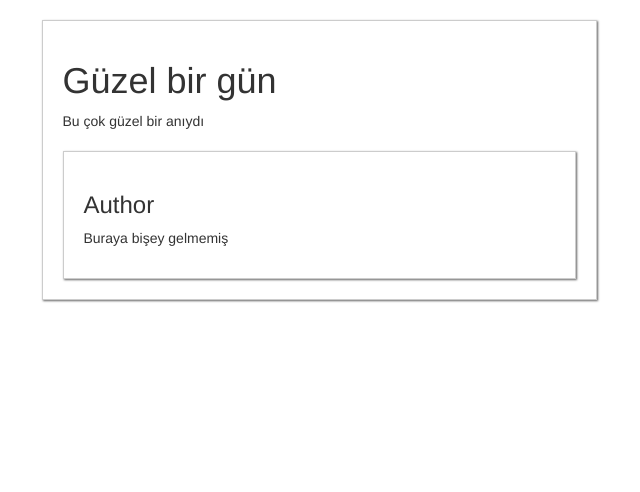
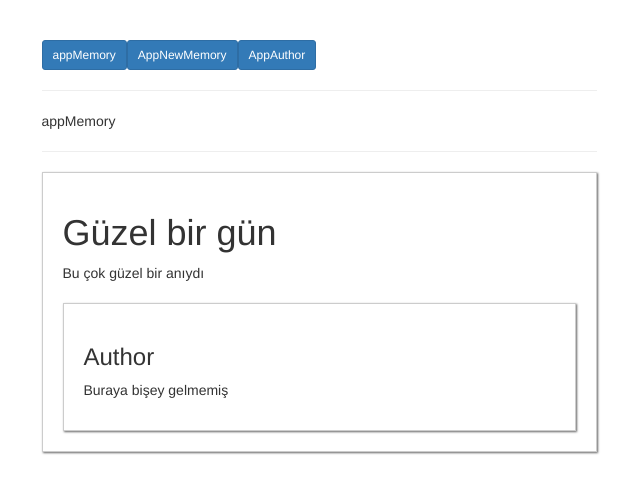
Before and after one commit to eroglu94/vue-cli-intro, a Vue app: page / in a window 1280 px wide. Shown: the top 492 px of the page, without its empty margins (321-961 px from the left). Built offline with nearby package versions, Linux system fonts and the light colour scheme.

Commit message:
Dinamik componentler

```diff
--- a/src/App.vue
+++ b/src/App.vue
@@ -2,19 +2,50 @@
   <div class="container">
     <div class="row">
       <div class="col-md-6 col-md-offset-3">
-        <app-memory>
+        <br />
+        <br />
+        <button @click="selectedComponent = 'appMemory'" class="btn-sm btn btn-primary">appMemory</button>
+        <button
+          @click="selectedComponent = 'appNewMemory'"
+          class="btn-sm btn btn-primary"
+        >AppNewMemory</button>
+        <button @click="selectedComponent = 'appAuthor'" class="btn-sm btn btn-primary">AppAuthor</button>
+        <hr />
+        <p>{{ selectedComponent }}</p>
+        <hr />
+
+        <keep-alive>
+          <component :is="selectedComponent">
+            <h1 slot="heading">Güzel bir gün</h1>
+            <p>Bu çok güzel bir anıydı</p>
+          </component>
+        </keep-alive>
+
+        <!-- <app-memory>
           <h1 slot="heading">Güzel bir gün</h1>
-          <p> Bu çok güzel bir anıydı</p>
-        </app-memory>
-      </div>
+          <p>Bu çok güzel bir anıydı</p>
+        </app-memory>-->
       </div>
     </div>
+  </div>
 </template>
 
 <script>
-import Memory from './Memory'
+import Memory from './components/Memory'
+import NewMemory from './components/NewMemory'
+import Author from './components/Author'
+
 export default {
-  components: { appMemory: Memory }
+  data () {
+    return {
+      selectedComponent: 'appMemory'
+    }
+  },
+  components: {
+    appMemory: Memory,
+    appNewMemory: NewMemory,
+    appAuthor: Author
+  }
 }
 </script>
 
--- /dev/null
+++ b/src/components/Author.vue
@@ -0,0 +1,15 @@
+<template>
+  <div>
+<h1>Author Componenti</h1>
+  </div>
+</template>
+
+<script>
+export default {
+
+}
+</script>
+
+<style>
+
+</style>
--- /dev/null
+++ b/src/components/NewMemory.vue
@@ -0,0 +1,15 @@
+<template>
+  <div>
+<h1>New Memory Componenti</h1>
+  </div>
+</template>
+
+<script>
+export default {
+
+}
+</script>
+
+<style>
+
+</style>
```
Also changed, not shown: .eslintrc.js, src/components/Memory.vue (renamed from src/Memory.vue).
